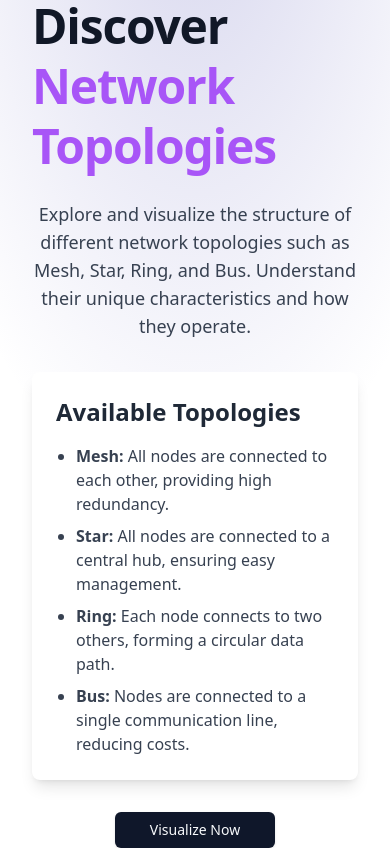
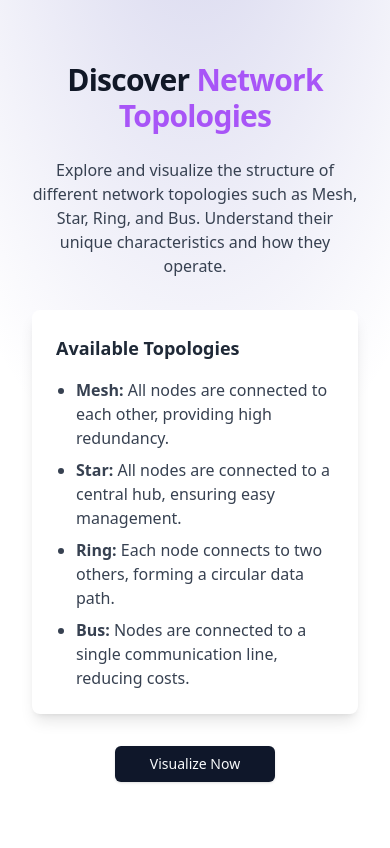
Before and after one commit to TheCoderAdi/NetCraft, a Next.js app: page / in a window 390 px wide. Built offline with nearby package versions, Linux system fonts and the light colour scheme.

Commit message:
chore: Update home page layout responsiveness

```diff
--- a/app/page.tsx
+++ b/app/page.tsx
@@ -4,19 +4,19 @@ import Link from "next/link";
 export default function Home() {
   return (
     <>
-      <div className="flex flex-col items-center justify-center h-screen  p-8 text-black font-sans">
-        <h1 className="text-5xl font-extrabold text-gray-900 tracking-tight leading-tight mb-6">
+      <div className="flex flex-col items-center justify-center min-h-screen p-8 text-black font-sans ">
+        <h1 className="text-5xl font-extrabold text-gray-900 tracking-tight leading-tight mb-6 max-sm:text-center max-sm:text-3xl">
           Discover <span className="text-purple-500">Network Topologies</span>
         </h1>
 
-        <p className="text-lg max-w-2xl text-center text-gray-700 mb-8">
+        <p className="text-lg max-w-2xl text-center text-gray-700 mb-8 max-sm:text-base">
           Explore and visualize the structure of different network topologies
           such as Mesh, Star, Ring, and Bus. Understand their unique
           characteristics and how they operate.
         </p>
 
         <div className="bg-white p-6 shadow-lg rounded-lg w-full max-w-xl">
-          <h2 className="text-2xl font-bold text-gray-800 mb-4">
+          <h2 className="text-2xl font-bold text-gray-800 mb-4 max-sm:text-lg">
             Available Topologies
           </h2>
           <ul className="list-disc pl-5 space-y-2 text-gray-700">
@@ -42,7 +42,7 @@ export default function Home() {
           <button
             className={`${buttonVariants({
               variant: "default",
-            })} mt-8 w-40 h-14 rounded-full`}
+            })} mt-8 w-40 h-14 rounded-full p-20 `}
           >
             Visualize Now
           </button>
```
